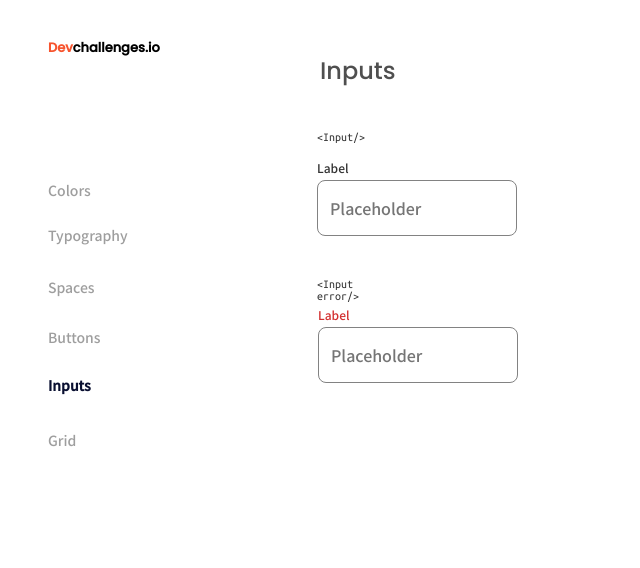
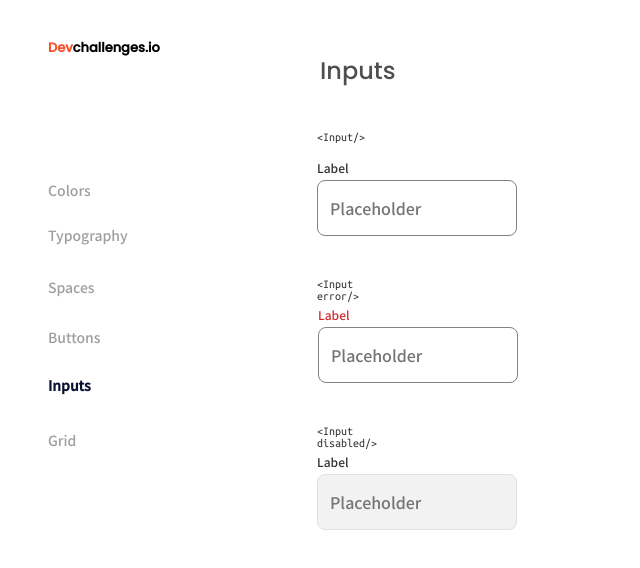
Before and after one commit to sPreet247/React-input-components, a React (Create React App) app: page / in a window 1280 px wide. Shown: the top 568 px of the page, without its empty margins (0-640 px from the left). Built offline with nearby package versions, Linux system fonts and the light colour scheme.

Commit message:
addedDisabled

```diff
--- a/src/components/InputComponent/Input.js
+++ b/src/components/InputComponent/Input.js
@@ -15,6 +15,12 @@ export default function Input() {
 			</InputHeading>
 			<Label error>Label</Label>
 			<Inputs error placeholder="Placeholder" />
+
+			<InputHeading disabled>
+				<code>&lt;Input disabled/&gt;</code>
+			</InputHeading>
+			<Label disabled>Label</Label>
+			<Inputs disabled placeholder="Placeholder" />
 		</>
 	);
 }
--- a/src/components/InputComponent/InputElements.js
+++ b/src/components/InputComponent/InputElements.js
@@ -34,6 +34,12 @@ export const InputHeading = styled.code`
 			left: 317px;
 			top: 278px;
 		`}
+	${(props) =>
+		props.disabled &&
+		css`
+			left: 317px;
+			top: 425px;
+		`}
 `;
 
 export const Label = styled.label`
@@ -56,6 +62,12 @@ export const Label = styled.label`
 			top: 306px;
 			color: #d32f2f;
 		`}
+	${(props) =>
+		props.disabled &&
+		css`
+			left: 317px;
+			top: 453px;
+		`}
 `;
 
 export const Inputs = styled.input.attrs((props) => ({
@@ -67,6 +79,7 @@ export const Inputs = styled.input.attrs((props) => ({
 	left: 317px;
 	top: 180px;
 	padding-left: 12px;
+
 	border: 1px solid #828282;
 	box-sizing: border-box;
 	border-radius: 8px;
@@ -92,4 +105,17 @@ export const Inputs = styled.input.attrs((props) => ({
 				border: 1px solid #d32f2f;
 			}
 		`}
+		${(props) =>
+			props.disabled &&
+			css`
+				left: 317px;
+				top: 474px;
+
+				background: #f2f2f2;
+
+				border: 1px solid #e0e0e0;
+				&:hover,
+      &:focus {
+        cursor: not-allowed;
+			`}
 `;
```
